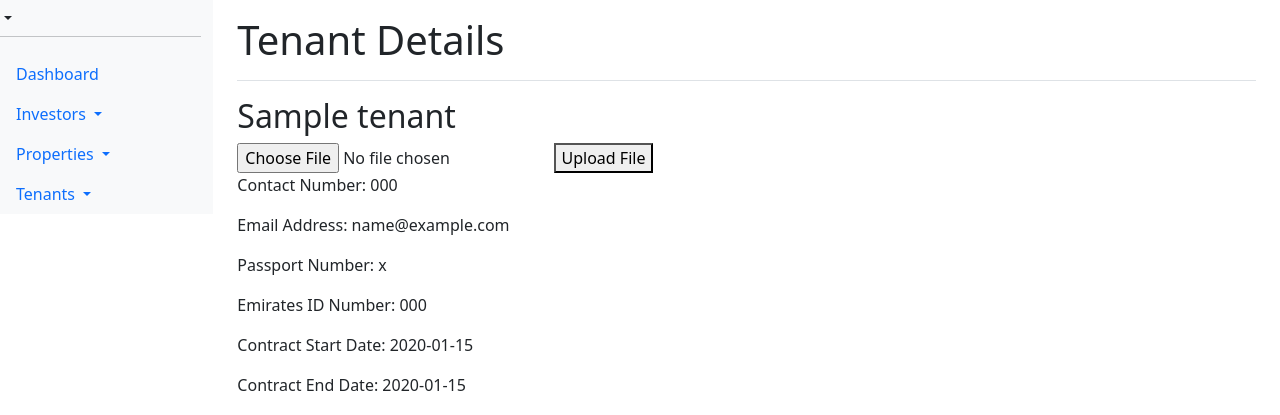
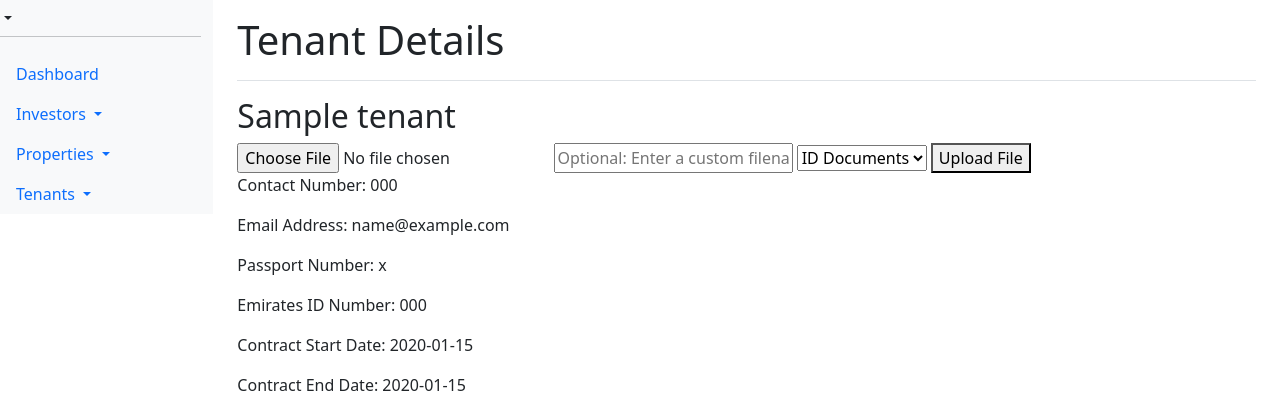
Before and after one commit to MY0usuf/Real-Estate-Management, a Flask app: page /view_tenant/1 in a window 1280 px wide. Shown: the top 415 px of the page. Run offline with Flask 3, Linux system fonts and the light colour scheme; tables that the repository leaves empty hold one stand-in row (values such as "Sample post").

Commit message:
Upload feature is improved

```diff
--- a/app/templates/base.html
+++ b/app/templates/base.html
@@ -6,6 +6,16 @@
     <meta name="viewport" content="width=device-width, initial-scale=1">
     <title>{% block title %}Bootstrap demo{% endblock %}</title>
     <link href="https://cdn.jsdelivr.net/npm/bootstrap@5.3.2/dist/css/bootstrap.min.css" rel="stylesheet" integrity="sha384-T3c6CoIi6uLrA9TneNEoa7RxnatzjcDSCmG1MXxSR1GAsXEV/Dwwykc2MPK8M2HN" crossorigin="anonymous">
+    <style>
+      .alert {
+          animation: fadeOut 5s forwards;
+      }
+
+      @keyframes fadeOut {
+          0% { opacity: 1; }
+          100% { opacity: 0; display: none; }
+      }
+  </style>
   </head>
   <body>
     <script src="https://cdn.jsdelivr.net/npm/bootstrap@5.3.2/dist/js/bootstrap.bundle.min.js" integrity="sha384-C6RzsynM9kWDrMNeT87bh95OGNyZPhcTNXj1NW7RuBCsyN/o0jlpcV8Qyq46cDfL" crossorigin="anonymous"></script>
--- a/app/templates/view_tenant.html
+++ b/app/templates/view_tenant.html
@@ -6,7 +6,14 @@
 {% block content %}
 <h2>{{ tenant.name }}</h2>
 <form action="{{ url_for('upload_file', entity_type='tenant', entity_id=tenant.id) }}" method="POST" enctype="multipart/form-data">
-    <input type="file" name="file">
+    <input type="file" name="file" required>
+    <input type="text" name="filename" placeholder="Optional: Enter a custom filename">
+    <select name="file_tag" required>
+        <option value="id_documents">ID Documents</option>
+        <option value="id_documents">Contracts</option>
+        <option value="miscellaneous">Miscellaneous</option>
+        <!-- Add more options as needed -->
+    </select>
     <button type="submit">Upload File</button>
 </form>
 <p>Contact Number: {{ tenant.contact_number }}</p>
--- a/routes/routes.py
+++ b/routes/routes.py
@@ -84,6 +84,9 @@ def upload_file(entity_type, entity_id):
         return redirect(request.referrer)
 
     file = request.files['file']
+    custom_filename = request.form.get('filename', '')
+    file_tag = request.form['file_tag']
+
     if file.filename == '':
         flash('No selected file', 'danger')
         return redirect(request.referrer)
@@ -91,6 +94,8 @@ def upload_file(entity_type, entity_id):
     if file and allowed_file(file.filename):
         entity_type = entity_type.lower()
         base_path = app.config['UPLOAD_FOLDER']
+
+        new_filename = custom_filename if custom_filename else file.filename
 
         # Determine the correct folder path based on entity type and hierarchy
         if entity_type == 'property':
@@ -100,7 +105,7 @@ def upload_file(entity_type, entity_id):
                 return redirect(request.referrer)
 
             investor_id = property_obj.owner_id
-            upload_folder = os.path.join(base_path, current_user.name, f'{investor_id}', f'{entity_id}')
+            upload_folder = os.path.join(base_path, current_user.name, f'{investor_id}', f'{entity_id}', file_tag)
 
         elif entity_type == 'tenant':
             tenant_obj = Tenant.query.get(entity_id)
@@ -115,10 +120,10 @@ def upload_file(entity_type, entity_id):
                 return redirect(request.referrer)
 
             investor_id = property_obj.owner_id
-            upload_folder = os.path.join(base_path, current_user.name, f'{investor_id}', f'{property_id}', f'{entity_id}')
+            upload_folder = os.path.join(base_path, current_user.name, f'{investor_id}', f'{property_id}', f'{entity_id}', file_tag)
 
         elif entity_type == 'investor':
-            upload_folder = os.path.join(base_path, current_user.name, f'{entity_id}')
+            upload_folder = os.path.join(base_path, current_user.name, f'{entity_id}', file_tag)
 
         else:
             flash('Invalid entity type', 'danger')
@@ -127,7 +132,7 @@ def upload_file(entity_type, entity_id):
         os.makedirs(upload_folder, exist_ok=True)
 
         # Save the file
-        filename = os.path.join(upload_folder, file.filename)
+        filename = os.path.join(upload_folder, new_filename)
         file.save(filename)
 
         # Optional: Save the file path in the database
```
Also changed, not shown: app/templates/view_investor.html (+9 -1 lines), app/templates/view_property.html (+8 -1 lines), 1 other file.
